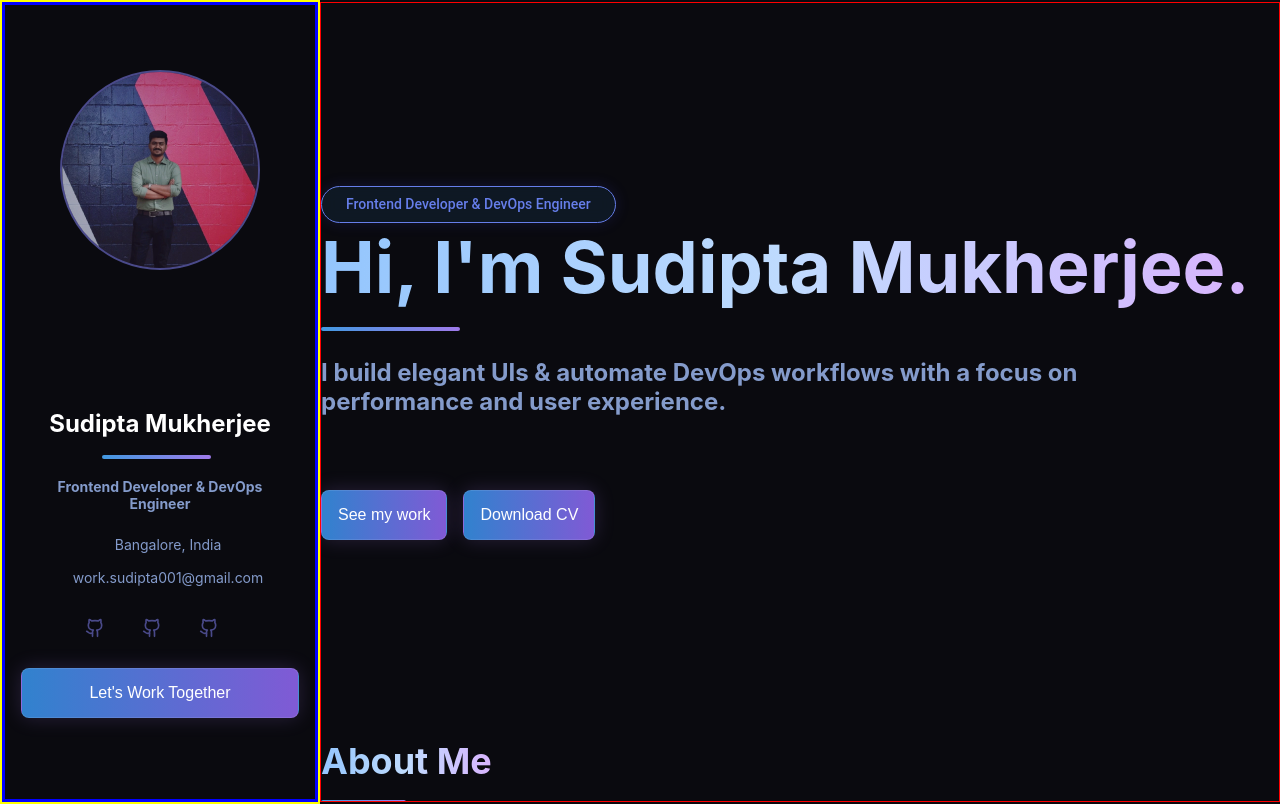
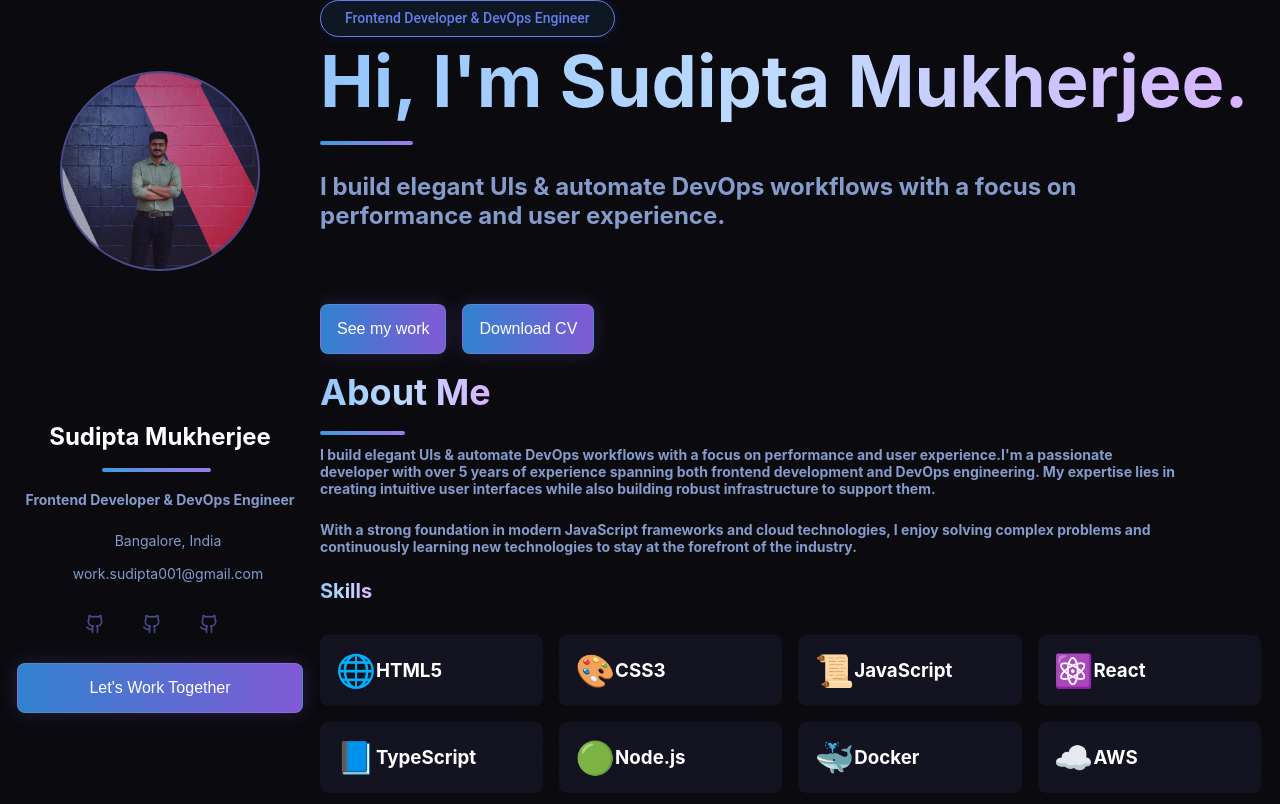
Before and after one commit to sudiptaMukherjee2001/Portfolio, a Next.js app: page / in a window 1280 px wide. Built offline with nearby package versions, Linux system fonts and the light colour scheme; some icons are missing.

Commit message:
Wrap entire portfolio in mainContainer

```diff
--- a/src/app/page.js
+++ b/src/app/page.js
@@ -9,6 +9,7 @@
 
   const page = () => {
     return (
+      <CustomBox className='mainContainer'>
       <Grid
         container
        alignItems={'center'}
@@ -18,7 +19,7 @@
           item
           size={{ lg: 3}}
           className='leftSidebar'
-          sx={{ border: '2px solid yellow' }}
+         // sx={{ border: '2px solid yellow' }}
         >
           <LeftSidebar />
         </Grid>
@@ -35,7 +36,7 @@
           maxHeight="100vh"
           minHeight="100vh"
           overflow="auto"
-          border="1px solid red"
+       //   border="1px solid red"
           >
             <IntroSection/>
             <AboutMe/>
@@ -48,6 +49,7 @@
         </Grid>
         {/* Right side content most outer box*/}
       </Grid>
+      </CustomBox>
     );
   };
 
--- a/src/component/IntroSection.jsx
+++ b/src/component/IntroSection.jsx
@@ -2,31 +2,51 @@
 import CustomSection from './customSection'
 import Chip from '@mui/material/Chip';
 import { CustomBox, CustomChip, GradientButton } from '@/style/CustomBox.style';
-import { Box } from '@mui/material';
+import { Box, Grid } from '@mui/material';
 
 const IntroSection = () => {
     return (
-        <CustomSection display="flex"  flexDirection={"column"} alignItems="start" justifyContent={"center"} minHeight="90vh">
+        <Grid container  maxWidth={'98%'}
+        //border={'1px solid orange'}
+        >
+            <CustomBox  className='introSection'>
+
+            <Grid item size={{ lg: 12,xl:12 }} >
             <CustomChip label="Frontend Developer & DevOps Engineer" variant="outlined" />
-            <CustomBox mb={"3rem"} fontSize="7xl" gradientLineWidth="15%">
+            </Grid>
+            <Grid item size={{ lg: 12,xl:12 }} >
+
+            <CustomBox mb={"3rem"} fontSize="7xl" gradientLineWidth="10%">
                 <h1 className='typography-main'>
-                   Hi, I'm Sudipta Mukherjee.
+                    Hi, I'm Sudipta Mukherjee.
                 </h1>
             </CustomBox>
+
+            </Grid>
+            <Grid item size={{ lg: 12,xl:12 }} >
+
             <CustomBox mb={"3rem"} fontSize="2xl" maxWidth="764px">
                 <h1 className='typography-sub'>
-I build elegant UIs & automate DevOps workflows with a focus on performance and user experience.
+                    I build elegant UIs & automate DevOps workflows with a focus on performance and user experience.
                 </h1>
             </CustomBox>
+
+            </Grid>
+            <Grid item size={{ lg: 12,xl:12 }} >
+
+
             <CustomBox display="flex" alignItems="center" ColumnGap="1rem">
                 <GradientButton>
                     See my work
                 </GradientButton>
                 <GradientButton>
-                   Download CV
+                    Download CV
                 </GradientButton>
             </CustomBox>
-        </CustomSection>
+
+            </Grid>
+         </CustomBox >
+        </Grid>
     )
 }
 
--- a/src/component/leftSidebar.jsx
+++ b/src/component/leftSidebar.jsx
@@ -8,7 +8,9 @@
 import Link from 'next/link';
 const LeftSidebar = () => {
   return (
-    <CustomSection   display='flex' flexDirection='column' alignItems='center' justifyContent="space-around" maxHeight="100vh" minHeight="100vh" border="3px solid blue">
+    <CustomSection   display='flex' flexDirection='column' alignItems='center' justifyContent="space-around" maxHeight="100vh" minHeight="100vh"
+    //border="3px solid blue"
+    >
       {/* Avatar part start */}
     <CustomBox
       Width="200px"
--- a/src/style/CustomBox.style.js
+++ b/src/style/CustomBox.style.js
@@ -125,7 +125,12 @@
   },
 // Responsive styles for larger screens
 '@media screen and (min-width: 2560px)': {
-  // 1. Introsection
+  "&.mainContainer": {
+    maxWidth: '2315px',
+    margin: '0 auto',
+    border: '7px solid blue',
+  },
+  // 1. left section responsive styles
     '&.avatarBox': {
       width: '500px',
       height: '500px',
@@ -133,7 +138,16 @@
     '& .img': {
       width: '100%',
       height: '100%',
-    }
+    },
+  // 2. Introsection responsive styles
+  "& .introSection":{
+    width: '100%',
+    border:'4px solid red',
+    minHeight: '67vh',
+    display: 'flex',
+    flexDirection: 'column',
+    justifyContent: 'space-evenly',
+  }
   }
 }))
 
--- a/src/style/customSection.style.js
+++ b/src/style/customSection.style.js
@@ -49,7 +49,14 @@
         color: theme.colors.text.blue[10080],
         fontSize: theme.fonts.sizes['xl'],
         textAlign: "center",
+    },
+    // 2.Introsection responsive styles
+    "& .introSection":{
+        padding: "4rem",
+        border:'1px solid green'
+
     }
+
 }
 
 }))
```
